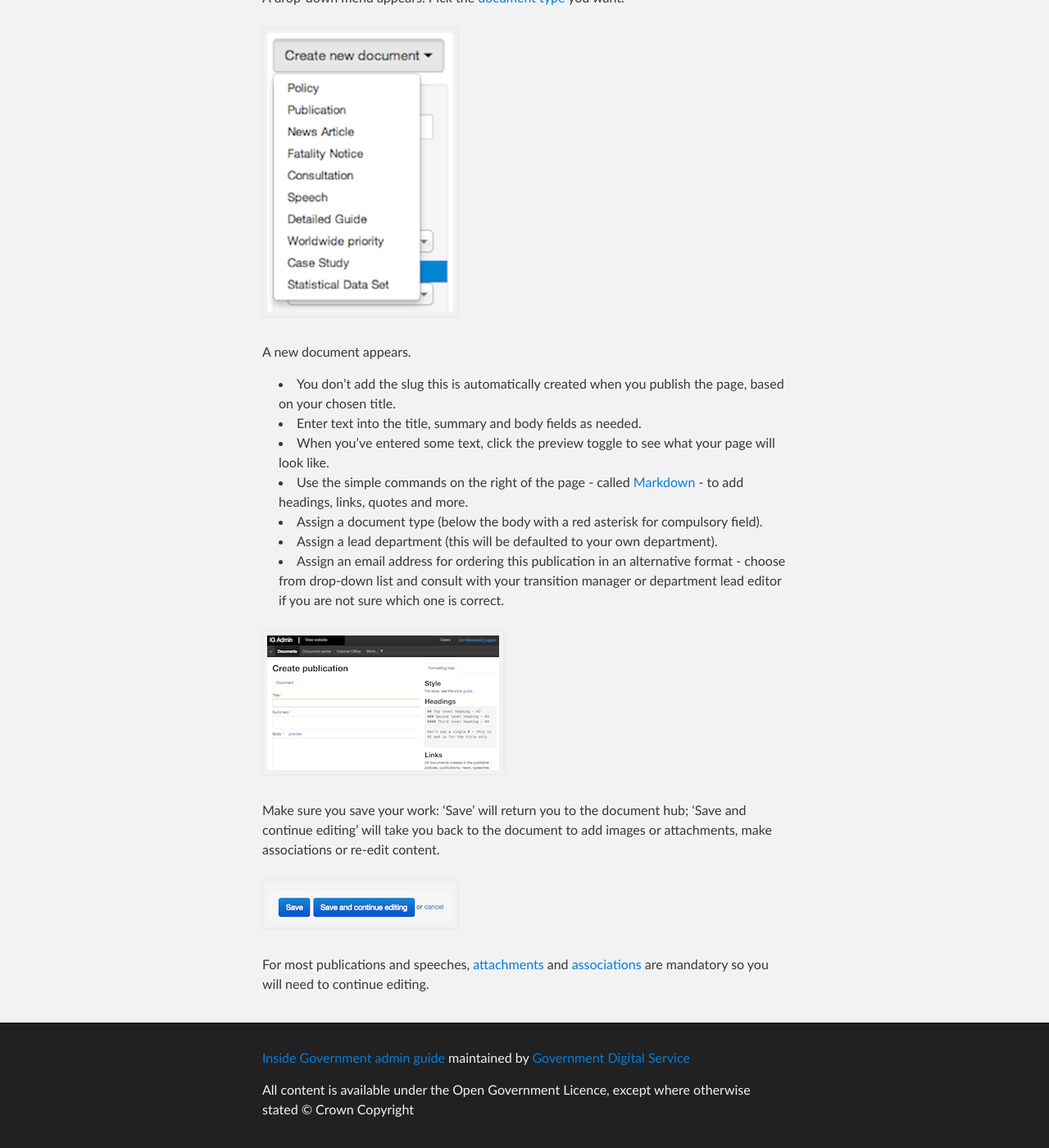
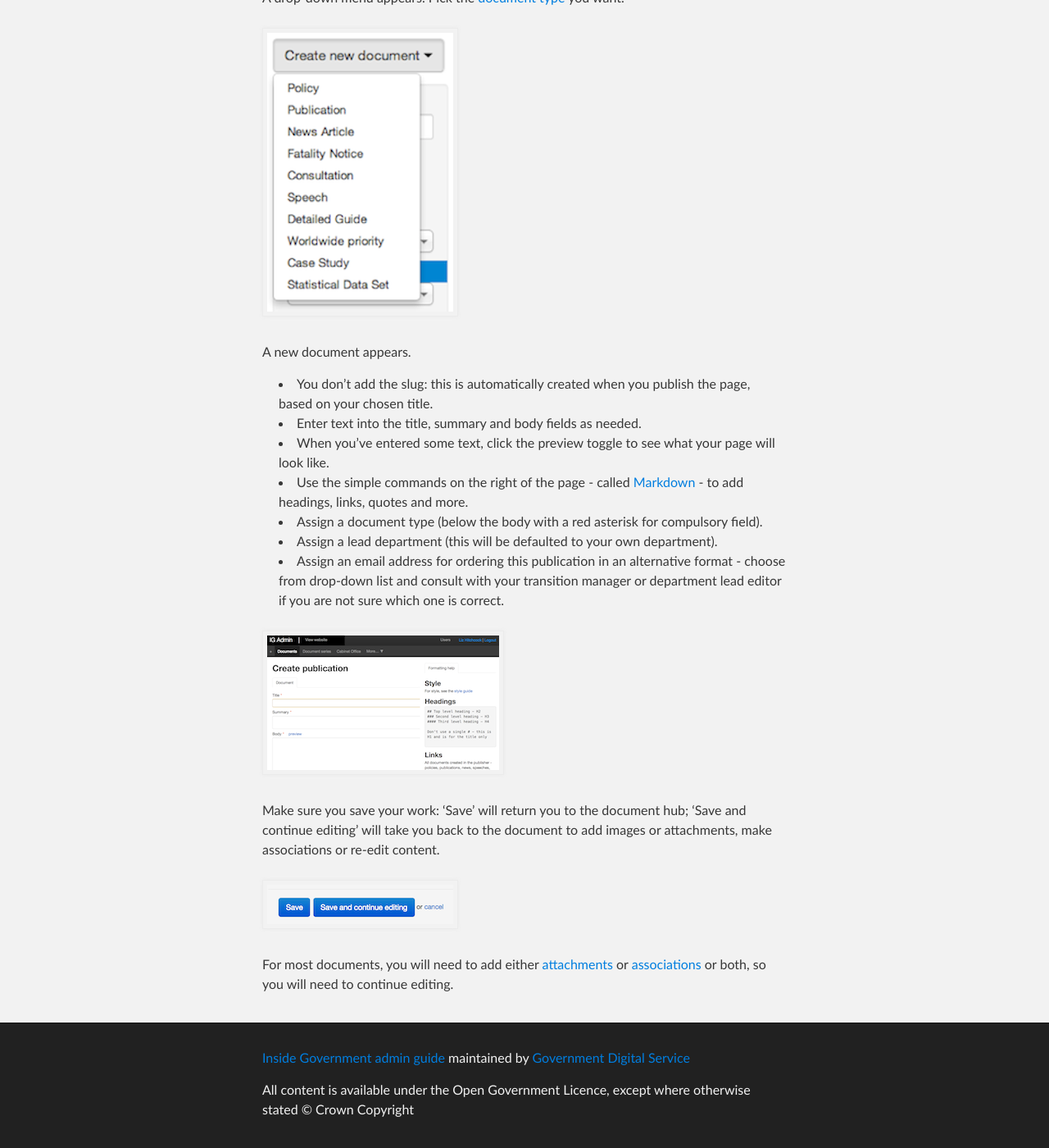
Before and after one commit to alphagov/inside-government-admin-guide, a Jekyll site: the page built from creating-documents/create-a-new-doc.md, in a window 1280 px wide and 1400 px high, scrolled down 734 px. Shown: the whole window at 82% size. Built offline with Jekyll 4.4.1, drawn with Linux system fonts in a browser that asks for light colours.

Commit message:
Update create-a-new-doc.md

```diff
--- a/creating-documents/create-a-new-doc.md
+++ b/creating-documents/create-a-new-doc.md
@@ -19,7 +19,7 @@ A drop-down menu appears. Pick the [document type](http://alphagov.github.io/ins
 
 A new document appears.
 
-* You don't add the slug this is automatically created when you publish the page, based on your chosen title.
+* You don't add the slug: this is automatically created when you publish the page, based on your chosen title.
 * Enter text into the title, summary and body fields as needed.
 * When you've entered some text, click the preview toggle to see what your page will look like.
 * Use the simple commands on the right of the page - called [Markdown](/inside-government-admin-guide/creating-documents/markdown.html) - to add headings, links, quotes and more.
@@ -33,4 +33,4 @@ Make sure you save your work: 'Save' will return you to the document hub; 'Save
 
 ![Create new document 4](creating-a-new-doc-4.png)
 
-For most publications and speeches, [attachments](http://alphagov.github.io/inside-government-admin-guide/creating-documents/add-attachments.html) and [associations](http://alphagov.github.io/inside-government-admin-guide/creating-documents/add-associations.html) are mandatory so you will need to continue editing.
+For most documents, you will need to add either [attachments](http://alphagov.github.io/inside-government-admin-guide/creating-documents/add-attachments.html) or [associations](http://alphagov.github.io/inside-government-admin-guide/creating-documents/add-associations.html) or both, so you will need to continue editing.
```
